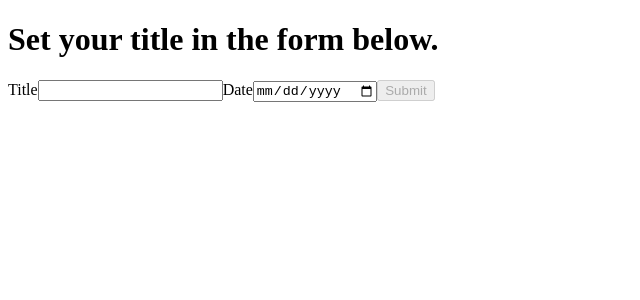
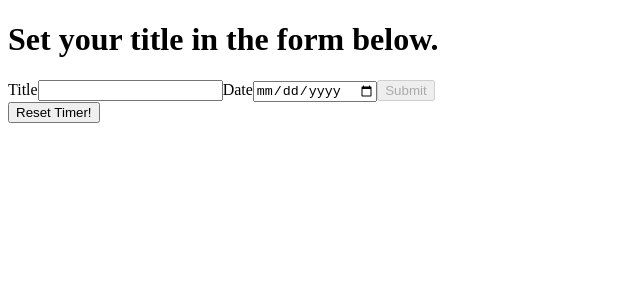
Before and after one commit to marta8919/timer-angular-app, an Angular app: page / in a window 1280 px wide. Shown: the top 300 px of the page, without its empty margins (0-640 px from the left). Built offline with nearby package versions, Linux system fonts and the light colour scheme.

Commit message:
timer issue fixed

```diff
--- a/src/app/form/form.component.html
+++ b/src/app/form/form.component.html
@@ -5,6 +5,7 @@
     name="title"
     id="title"
     required
+    [value]="title()"
     [(ngModel)]="title"
     (input)="checkBtnDisable()"
   />
@@ -14,6 +15,7 @@
     name="date"
     id="date"
     required
+    [value]="date()"
     [(ngModel)]="date"
     (input)="checkBtnDisable()"
   />
@@ -23,3 +25,5 @@
 @if(dateError()){
 <p>If Chuck Norris cannot travel back in time, neither can you!</p>
 }
+
+<button (click)="reset()">Reset Timer!</button>
--- a/src/app/form/form.component.ts
+++ b/src/app/form/form.component.ts
@@ -1,5 +1,5 @@
 import { Component, inject, signal } from '@angular/core';
-import { FormsModule, NgForm } from '@angular/forms';
+import { Form, FormsModule, NgForm } from '@angular/forms';
 import { TimerService } from '../timer.service';
 
 @Component({
@@ -14,6 +14,8 @@ export class FormComponent {
   dateError = signal<boolean>(false);
   buttonDisabled = signal<boolean>(true);
 
+  form: Form = {} as Form;
+
   private timerService = inject(TimerService);
 
   checkBtnDisable() {
@@ -25,6 +27,7 @@ export class FormComponent {
   }
 
   onSubmit(form: NgForm) {
+    this.form = form;
     if (new Date(this.date()).getTime() < new Date().getTime()) {
       this.dateError.set(true);
     } else {
@@ -32,7 +35,13 @@ export class FormComponent {
       this.timerService.setTitle(this.title());
       this.timerService.setDate(new Date(this.date()));
       form.resetForm();
-      this.timerService.calculateCountdown();
+      this.timerService.triggerCountdown();
     }
   }
+
+  reset() {
+    this.timerService.resetTimer();
+    this.timerService.setTitle('');
+    this.date.set('');
+  }
 }
--- a/src/app/timer.service.ts
+++ b/src/app/timer.service.ts
@@ -1,4 +1,5 @@
 import { Injectable, signal } from '@angular/core';
+import { Form } from '@angular/forms';
 
 @Injectable({
   providedIn: 'root',
@@ -11,6 +12,8 @@ export class TimerService {
   hours = signal<number>(0);
   minutes = signal<number>(0);
   seconds = signal<number>(0);
+  x: any;
+  clearInterval = signal<boolean>(false);
 
   distance: number | undefined;
 
@@ -38,11 +41,17 @@ export class TimerService {
     this.seconds.set(Math.floor((this.distance % (1000 * 60)) / 1000));
   }
 
-  x = setInterval(() => {
-    this.calculateCountdown();
-    if (this.distance !== undefined && this.distance == 0) {
-      clearInterval(this.x);
-      this.titleCountdown.set('');
-    }
-  }, 100);
+  triggerCountdown() {
+    this.x = setInterval(() => {
+      this.calculateCountdown();
+      if (this.distance !== undefined && this.distance == 0) {
+        clearInterval(this.x);
+        //render success screen
+      }
+    }, 100);
+  }
+
+  resetTimer() {
+    clearInterval(this.x);
+  }
 }
--- a/src/index.html
+++ b/src/index.html
@@ -2,7 +2,7 @@
 <html lang="en">
 <head>
   <meta charset="utf-8">
-  <title>TimerAngularApp</title>
+  <title>Your Timer</title>
   <base href="/">
   <meta name="viewport" content="width=device-width, initial-scale=1">
   <link rel="icon" type="image/x-icon" href="favicon.ico">
--- a/src/styles.css
+++ b/src/styles.css
@@ -1 +1,5 @@
-/* You can add global styles to this file, and also import other style files */
+html {
+  margin: 0px;
+  width: 100vw;
+  height: 100vh;
+}
```
